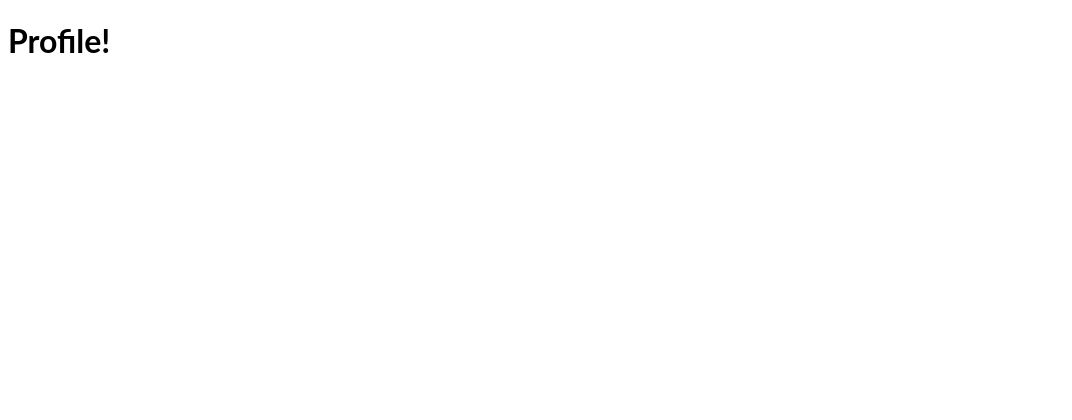
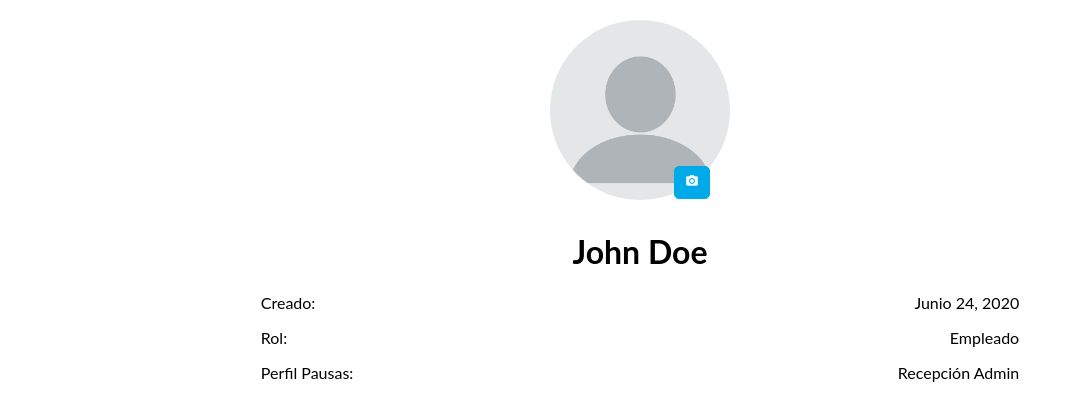
Before and after one commit to campatino/salud-apptiva-hybrid, a plain HTML site: page pages/profile.html in a window 1280 px wide. Shown: the whole page, without its empty margins (0-1072 px from the left). Drawn offline with Linux system fonts and the light colour scheme.

Commit message:
finished profile
- New asset "profile"
- Added profile view
- Added profile styles
- Added new right class

```diff
--- a/css/main.css
+++ b/css/main.css
@@ -40,6 +40,10 @@ body {
 
 .center {
   text-align: center;
+}
+
+.right {
+  float: right;
 }
 
 .justify {
@@ -120,10 +124,6 @@ iframe {
   color: #00A9E8;
 }
 
-.float-r {
-  float: right;
-}
-
 .error {
   color: red;
   font-weight: 600;
@@ -153,3 +153,20 @@ iframe {
   position: relative;
   z-index: -1;
 }
+
+.margin-20 {
+  margin-top: 20px;
+}
+
+.avatar {
+  position: relative;
+  width: 180px;
+  border-radius: 90px;
+  left: 20px;
+}
+
+.camera {
+  position: relative;
+  right: 40px;
+  bottom: 12px;
+}
--- a/pages/profile.html
+++ b/pages/profile.html
@@ -6,8 +6,26 @@
 
     <!-- Styles -->
     <link rel="stylesheet" href="../css/main.css">
+    <link href="https://fonts.googleapis.com/icon?family=Material+Icons" rel="stylesheet">
   </head>
   <body>
-    <h1>Profile!</h1>
+    <div class="i-container">
+      <div class="center margin-20">
+        <img class="avatar" src="../assets/img/profile.png">
+        <button class="button camera" onclick="alert('Feature coming soon!');">
+          <span class="material-icons icon-font">photo_camera</span>
+        </input>
+      </div>
+      <h1 class="center">John Doe</h1>
+      <p>
+        Creado:<span class="right">Junio 24, 2020</span>
+      </p>
+      <p>
+        Rol:<span class="right">Empleado</span>
+      </p>
+      <p>
+        Perfil Pausas:<span class="right">Recepción Admin</span>
+      </p>
+    </div>
   </body>
 </html>
--- a/sass/_general.scss
+++ b/sass/_general.scss
@@ -42,6 +42,10 @@ body {
 
 .center {
   text-align: center;
+}
+
+.right {
+  float: right;
 }
 
 .justify {
--- a/sass/_login.scss
+++ b/sass/_login.scss
@@ -17,10 +17,6 @@
   color: $blue-color;
 }
 
-.float-r {
-  float: right;
-}
-
 .error {
   color: red;
   font-weight: 600;
--- /dev/null
+++ b/sass/_profile.scss
@@ -0,0 +1,18 @@
+@import "variables";
+
+.margin-20 {
+  margin-top: 20px;
+}
+
+.avatar {
+  position: relative;
+  width: 180px;
+  border-radius: 90px;
+  left: 20px;
+}
+
+.camera {
+  position: relative;
+  right: 40px;
+  bottom: 12px;
+}
--- a/sass/index.scss
+++ b/sass/index.scss
@@ -1,3 +1,4 @@
 @use "general";
 @use "login";
 @use "home-content";
+@use "profile";
```
Also changed, not shown: index.html (+1 -1 lines), assets/img/profile.png (added).
